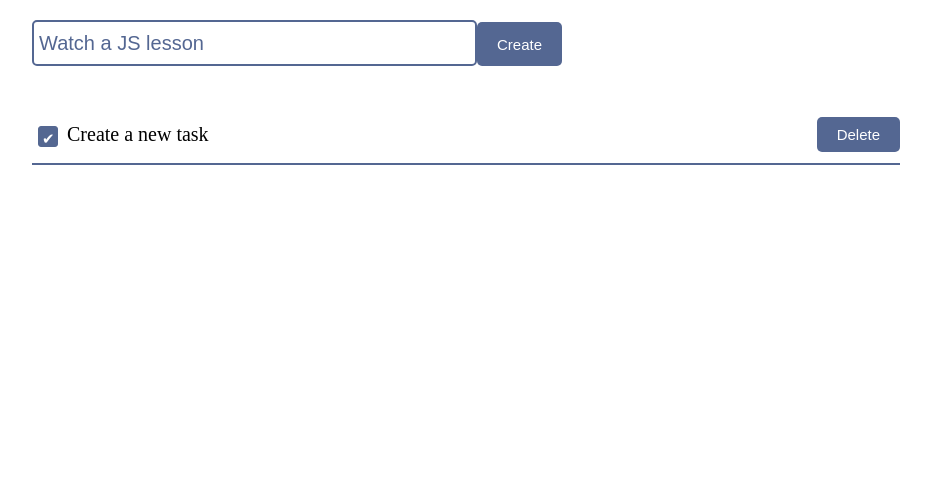
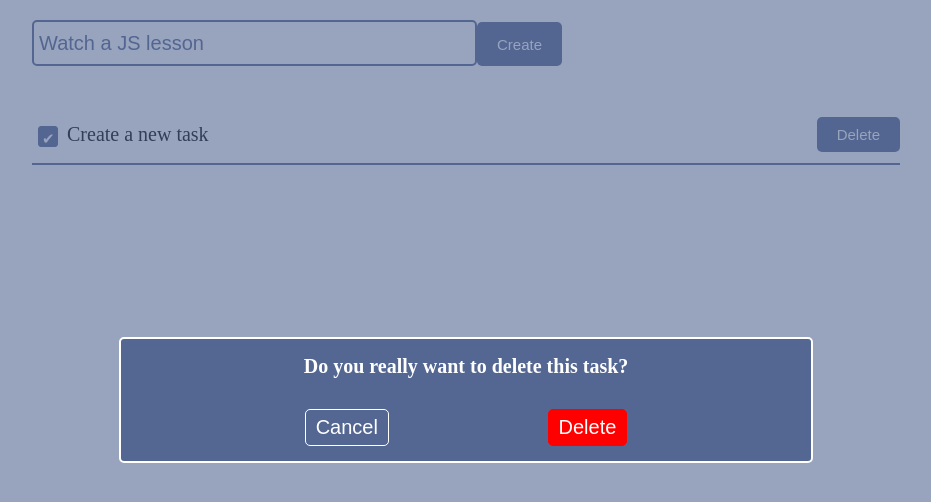
Before and after one commit to nikitakochunov/to-do-list-app, a React (Create React App) app: page / in a window 1280 px wide. Both pictures are taken after a click on the button "Delete". Shown: the top 502 px of the page, without its empty margins (174-1105 px from the left). Built offline with nearby package versions, Linux system fonts and the light colour scheme.

Commit message:
develop deletting tasks logic and lifting state up

```diff
--- a/src/App.js
+++ /dev/null
@@ -1,15 +0,0 @@
-import React from 'react'
-import './App.css'
-import Modal from './components/modal'
-import Tasks from './components/tasks'
-
-function App() {
-  return (
-    <>
-      <Tasks />
-      <Modal />
-    </>
-  )
-}
-
-export default App
--- /dev/null
+++ b/src/App.jsx
@@ -0,0 +1,89 @@
+import React, { useState } from 'react'
+import './App.css'
+import Modal from './components/modal'
+import Tasks from './components/tasks'
+
+function App() {
+  const [taskItems, setTaskItems] = useState([
+    { name: 'Create a new task', id: 12345, done: true },
+  ])
+
+  const [formInputValue, setFormInputValue] = useState('Watch a JS lesson')
+
+  const [modalHidden, setModalHidden] = useState(true)
+
+  const [currentTaskItemId, setCurrentTaskItemId] = useState(null)
+
+  const handleInputChange = (e) => {
+    const inputValue = e.target.value
+
+    setFormInputValue(inputValue)
+  }
+
+  const handleSubmit = (e) => {
+    e.preventDefault()
+
+    const inputValue = formInputValue
+    const taskId = Date.now()
+    const newTaskItem = { name: inputValue, id: taskId, done: false }
+
+    const newTaskItems = [...taskItems, newTaskItem]
+
+    console.log('newTaskItems after handleSubmit:', newTaskItems)
+    setTaskItems(newTaskItems)
+    setFormInputValue('')
+  }
+
+  const handleTaskCheckboxChange = (taskId) => {
+    const newTaskItems = taskItems.map((item) => {
+      if (item.id === taskId) {
+        item.done = !item.done
+      }
+      return item
+    })
+
+    console.log('newTaskItems after handleCheckboxChange', newTaskItems)
+    setTaskItems(newTaskItems)
+  }
+
+  const handleTaskDelete = (taskId) => {
+    console.log('delete', taskId)
+    setCurrentTaskItemId(taskId)
+    handleToggleModal()
+  }
+
+  const handleToggleModal = () => {
+    console.log('toggle modal')
+    setModalHidden(!modalHidden)
+  }
+
+  const handleConfirmClick = () => {
+    const newTaskItems = taskItems.filter(
+      (item) => item.id !== currentTaskItemId
+    )
+
+    setTaskItems(newTaskItems)
+    setCurrentTaskItemId(null)
+    handleToggleModal()
+  }
+
+  return (
+    <>
+      <Tasks
+        inputValue={formInputValue}
+        onSubmit={handleSubmit}
+        onInputChange={handleInputChange}
+        taskItems={taskItems}
+        onCheckboxChange={handleTaskCheckboxChange}
+        onDelete={handleTaskDelete}
+      />
+      <Modal
+        isHidden={modalHidden}
+        onConfirm={handleConfirmClick}
+        onCancel={handleToggleModal}
+      />
+    </>
+  )
+}
+
+export default App
--- a/src/components/createTaskBlock.jsx
+++ b/src/components/createTaskBlock.jsx
@@ -1,6 +1,6 @@
 import React from 'react'
 
-const CreateTaskBlock = ({ onSubmit, inputValue, onChange }) => {
+const CreateTaskBlock = ({ inputValue, onSubmit, onInputChange }) => {
   return (
     <form className="create-task-block" onSubmit={onSubmit}>
       <input
@@ -9,7 +9,7 @@ const CreateTaskBlock = ({ onSubmit, inputValue, onChange }) => {
         name="taskName"
         placeholder="Create a new task"
         value={inputValue}
-        onChange={onChange}
+        onChange={onInputChange}
       />
       <button
         className="create-task-block__button default-button"
--- a/src/components/modal.jsx
+++ b/src/components/modal.jsx
@@ -1,17 +1,27 @@
 import React from 'react'
 
-const Modal = () => {
+const Modal = ({ isHidden, onConfirm, onCancel }) => {
+  const getClasses = () => {
+    return isHidden ? 'modal-overlay_hidden' : ''
+  }
+
   return (
-    <div className="modal-overlay modal-overlay_hidden">
+    <div className={'modal-overlay ' + getClasses()}>
       <div className="delete-modal">
         <h3 className="delete-modal__question">
           Do you really want to delete this task?
         </h3>
         <div className="delete-modal__buttons">
-          <button className="delete-modal__button delete-modal__cancel-button">
+          <button
+            className="delete-modal__button delete-modal__cancel-button"
+            onClick={onCancel}
+          >
             Cancel
           </button>
-          <button className="delete-modal__button delete-modal__confirm-button">
+          <button
+            className="delete-modal__button delete-modal__confirm-button"
+            onClick={onConfirm}
+          >
             Delete
           </button>
         </div>
--- a/src/components/taskItem.jsx
+++ b/src/components/taskItem.jsx
@@ -1,6 +1,6 @@
 import React from 'react'
 
-const TaskItem = ({ id, name, done, ...rest }) => {
+const TaskItem = ({ id, name, done, onDelete, ...rest }) => {
   console.log()
   return (
     <div className="task-item">
@@ -21,6 +21,7 @@ const TaskItem = ({ id, name, done, ...rest }) => {
         <button
           className="task-item__delete-button default-button delete-button"
           id={id}
+          onClick={onDelete}
         >
           Delete
         </button>
--- a/src/components/tasks.jsx
+++ b/src/components/tasks.jsx
@@ -1,60 +1,32 @@
-import React, { useState } from 'react'
+import React from 'react'
 import CreateTaskBlock from './createTaskBlock'
 import TaskItem from './taskItem'
 
-const Tasks = () => {
-  const [taskItems, setTaskItems] = useState([
-    { name: 'Create a new task', id: 12345, done: true },
-  ])
-
-  const [formInputValue, setFormInputValue] = useState('Watch a JS lesson')
-
-  const handleSubmit = (e) => {
-    e.preventDefault()
-
-    const inputValue = formInputValue
-    const taskId = Date.now()
-    const newTaskItem = { name: inputValue, id: taskId, done: false }
-
-    const newTaskItems = [...taskItems, newTaskItem]
-
-    console.log('newTaskItems after handleSubmit:', newTaskItems)
-    setTaskItems(newTaskItems)
-    setFormInputValue('')
-  }
-
-  const handleTaskCheckboxChange = (taskId) => {
-    const newTaskItems = taskItems.map((item) => {
-      if (item.id === taskId) {
-        item.done = !item.done
-      }
-      return item
-    })
-
-    console.log('newTaskItems after handleCheckboxChange', newTaskItems)
-    setTaskItems(newTaskItems)
-  }
-
-  const handleInputChange = (e) => {
-    const inputValue = e.target.value
-
-    setFormInputValue(inputValue)
-  }
-
+const Tasks = ({
+  taskItems,
+  onCheckboxChange,
+  onDelete,
+  ...rest
+  // inputValue,
+  // onSubmit,
+  // onInputChange,
+}) => {
   return (
     <div id="tasks">
       <div className="tasks__wrapper">
         <CreateTaskBlock
-          inputValue={formInputValue}
-          onSubmit={handleSubmit}
-          onChange={handleInputChange}
+          // inputValue={formInputValue}
+          // onSubmit={handleSubmit}
+          // onChange={handleInputChange}
+          {...rest}
         />
         <div className="tasks-list">
           {taskItems.map((item) => (
             <TaskItem
               key={item.id}
               {...item}
-              onChange={() => handleTaskCheckboxChange(item.id)}
+              onChange={() => onCheckboxChange(item.id)}
+              onDelete={() => onDelete(item.id)}
             />
           ))}
         </div>
```
